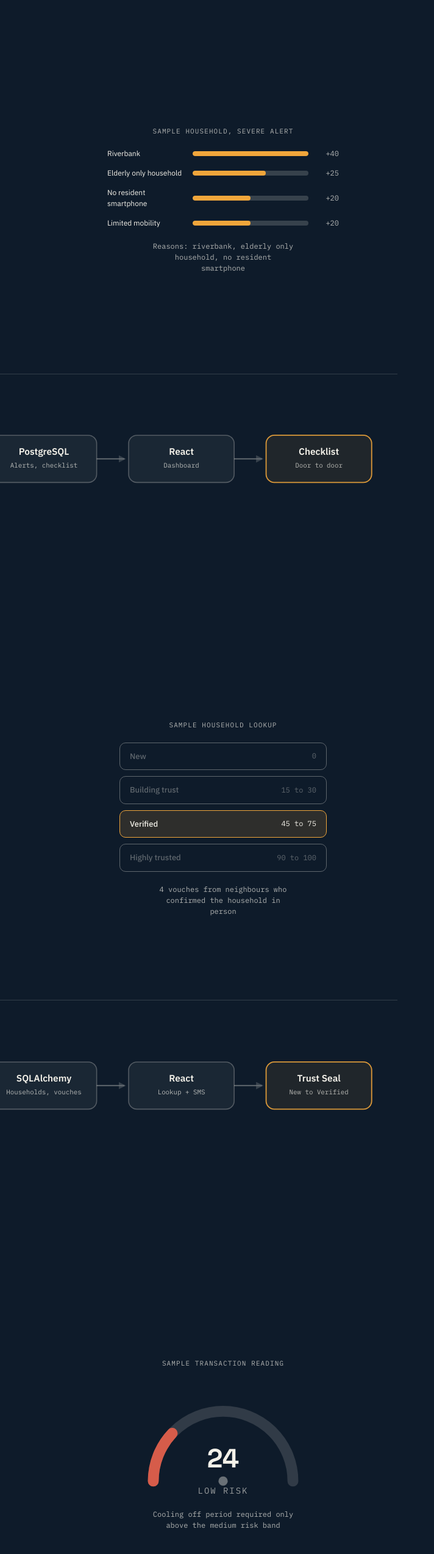
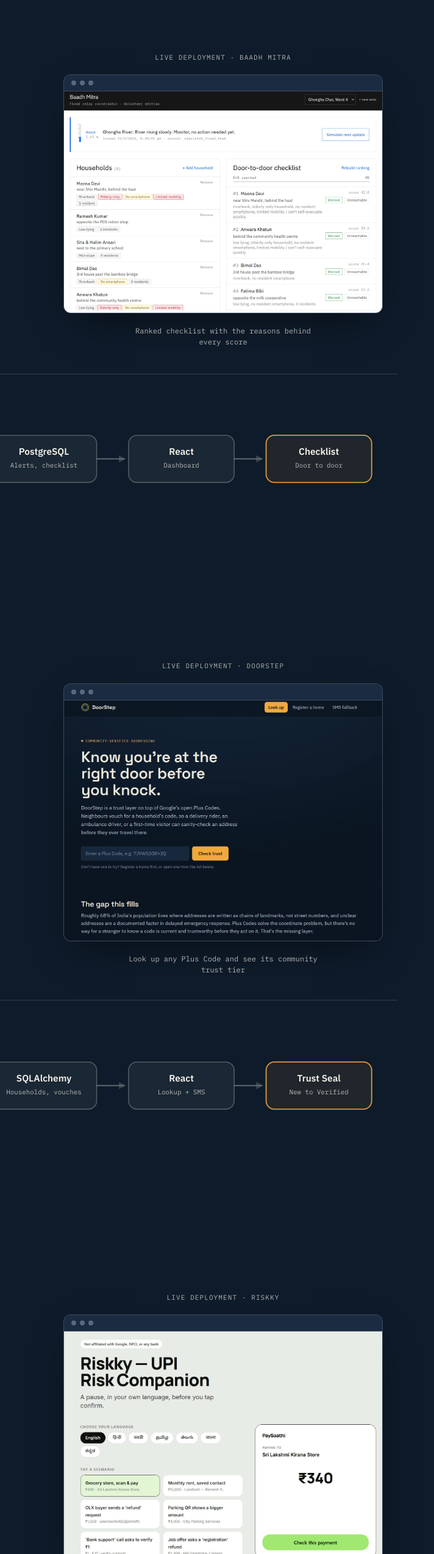
Before and after one commit to Pavitra-dev24/Pavitra-dev24.github.io, a plain HTML site: page index.html in a window 1280 px wide. Shown: the part 3720-6269 px from the top of the page at 61% size, 568-1280 px from the left. Drawn offline with Linux system fonts and the light colour scheme; animation ran at ten frames a second.

Commit message:
Stargaze

```diff
--- a/index.html
+++ b/index.html
@@ -279,15 +279,13 @@
         </div>
         <p class="project-disclaimer">Modeled on Google Flood Hub's public severity levels. Not affiliated with Google.</p>
       </div>
-      <div class="project-visual reveal" aria-hidden="true">
-        <p class="visual-caption">Sample household, severe alert</p>
-        <div class="bars">
-          <div class="bar-row"><span>Riverbank</span><div class="bar-track"><div class="bar-fill" data-w="100"></div></div><span class="bar-val">+40</span></div>
-          <div class="bar-row"><span>Elderly only household</span><div class="bar-track"><div class="bar-fill" data-w="63"></div></div><span class="bar-val">+25</span></div>
-          <div class="bar-row"><span>No resident smartphone</span><div class="bar-track"><div class="bar-fill" data-w="50"></div></div><span class="bar-val">+20</span></div>
-          <div class="bar-row"><span>Limited mobility</span><div class="bar-track"><div class="bar-fill" data-w="50"></div></div><span class="bar-val">+20</span></div>
-        </div>
-        <p class="visual-foot">Reasons: riverbank, elderly only household, no resident smartphone</p>
+      <div class="project-visual reveal">
+        <p class="visual-caption">Live deployment · Baadh Mitra</p>
+        <a class="shot-frame" href="https://baadh-mitra.vercel.app/" target="_blank" rel="noopener" aria-label="Open the live Baadh Mitra app in a new tab">
+          <span class="shot-bar" aria-hidden="true"><i></i><i></i><i></i></span>
+          <img src="assets/screenshots/baadh-mitra.webp" width="1400" height="973" loading="lazy" decoding="async" alt="Baadh Mitra dashboard for Ghongha Char, Ward 4: a Watch level flood alert at the top, a household roster on the left, and a ranked door-to-door checklist on the right with a score and the reasons behind each household's rank.">
+        </a>
+        <p class="visual-foot">Ranked checklist with the reasons behind every score</p>
       </div>
       </div>
       <div class="project-flow-wrap">
@@ -330,15 +328,13 @@
     <!-- Project 2: DoorStep -->
     <article class="project project-dark">
       <div class="project-inner">
-      <div class="project-visual reveal order-first" aria-hidden="true">
-        <p class="visual-caption">Sample household lookup</p>
-        <div class="ladder">
-          <div class="ladder-step" data-active="false"><span>New</span><em>0</em></div>
-          <div class="ladder-step" data-active="false"><span>Building trust</span><em>15 to 30</em></div>
-          <div class="ladder-step" data-active="true"><span>Verified</span><em>45 to 75</em></div>
-          <div class="ladder-step" data-active="false"><span>Highly trusted</span><em>90 to 100</em></div>
-        </div>
-        <p class="visual-foot">4 vouches from neighbours who confirmed the household in person</p>
+      <div class="project-visual reveal order-first">
+        <p class="visual-caption">Live deployment · DoorStep</p>
+        <a class="shot-frame" href="https://doorstep-trust-network.vercel.app/" target="_blank" rel="noopener" aria-label="Open the live DoorStep app in a new tab">
+          <span class="shot-bar" aria-hidden="true"><i></i><i></i><i></i></span>
+          <img src="assets/screenshots/doorstep.webp" width="1400" height="1059" loading="lazy" decoding="async" alt="DoorStep landing page: the headline 'Know you're at the right door before you knock', a Plus Code input with a Check trust button, and a short note on why community-verified addressing matters in India.">
+        </a>
+        <p class="visual-foot">Look up any Plus Code and see its community trust tier</p>
       </div>
       <div class="project-info reveal">
         <p class="project-index">02 / Address trust</p>
@@ -420,16 +416,13 @@
         </div>
         <p class="project-disclaimer">Classifier trained on synthetic data, disclosed in the code. No real payments are processed.</p>
       </div>
-      <div class="project-visual reveal" aria-hidden="true">
-        <p class="visual-caption">Sample transaction reading</p>
-        <svg viewBox="0 0 220 150" class="risk-gauge">
-          <path d="M20 130 A90 90 0 0 1 200 130" class="gauge-track-arc"/>
-          <path d="M20 130 A90 90 0 0 1 200 130" class="gauge-fill-arc" data-offset="215" pathLength="283"/>
-          <circle cx="110" cy="130" r="6" class="gauge-hub"/>
-          <text x="110" y="112" class="gauge-num" text-anchor="middle">24</text>
-          <text x="110" y="132" class="gauge-cap" text-anchor="middle" dy="14">LOW RISK</text>
-        </svg>
-        <p class="visual-foot">Cooling off period required only above the medium risk band</p>
+      <div class="project-visual reveal">
+        <p class="visual-caption">Live deployment · Riskky</p>
+        <a class="shot-frame" href="https://upi-risk-companion.vercel.app/" target="_blank" rel="noopener" aria-label="Open the live Riskky app in a new tab">
+          <span class="shot-bar" aria-hidden="true"><i></i><i></i><i></i></span>
+          <img src="assets/screenshots/riskky.webp" width="1400" height="1013" loading="lazy" decoding="async" alt="Riskky UPI Risk Companion: a language picker for seven Indian languages, six fraud scenarios such as a fake refund request and a bank support call, and a mock payment screen with a Check this payment button.">
+        </a>
+        <p class="visual-foot">Pick a language and a scenario, then check the payment</p>
       </div>
       </div>
       <div class="project-flow-wrap">
@@ -468,16 +461,13 @@
     <!-- Project 4: Trustly -->
     <article class="project project-dark">
       <div class="project-inner">
-      <div class="project-visual reveal order-first" aria-hidden="true">
-        <p class="visual-caption">Sample review batch</p>
-        <svg viewBox="0 0 220 150" class="risk-gauge">
-          <path d="M20 130 A90 90 0 0 1 200 130" class="gauge-track-arc"/>
-          <path d="M20 130 A90 90 0 0 1 200 130" class="gauge-fill-arc trust-fill" data-offset="51" pathLength="283"/>
-          <circle cx="110" cy="130" r="6" class="gauge-hub"/>
-          <text x="110" y="112" class="gauge-num" text-anchor="middle">82</text>
-          <text x="110" y="132" class="gauge-cap" text-anchor="middle" dy="14">CLEAN</text>
-        </svg>
-        <p class="visual-foot">Score of 80 or above reads as Clean, 55 to 79 as Mixed, below 55 as Flagged</p>
+      <div class="project-visual reveal order-first">
+        <p class="visual-caption">Live deployment · Trustly</p>
+        <a class="shot-frame" href="https://neighbourhood-trust-score.vercel.app/" target="_blank" rel="noopener" aria-label="Open the live Trustly app in a new tab">
+          <span class="shot-bar" aria-hidden="true"><i></i><i></i><i></i></span>
+          <img src="assets/screenshots/trustly.webp" width="1204" height="1143" loading="lazy" decoding="async" alt="Trustly Neighbourhood Trust Score survey form: optional business name, address and Google rating fields, followed by review entries with a star rating, reviewer name, date and pasted review text.">
+        </a>
+        <p class="visual-foot">Paste in reviews and get a transparent second reading</p>
       </div>
       <div class="project-info reveal">
         <p class="project-index">04 / Review integrity</p>
--- a/styles.css
+++ b/styles.css
@@ -474,3 +474,19 @@
 .experience { background: radial-gradient(45% 40% at 94% 50%, rgba(240, 166, 59, 0.08), transparent 100%), var(--ink); }
 .skills     { background: radial-gradient(45% 40% at 94% 50%, rgba(150, 110, 220, 0.11), transparent 100%), var(--ink); }
 .contact    { background: radial-gradient(50% 42% at 50% 50%, rgba(240, 166, 59, 0.10), transparent 100%), var(--ink); }
+
+/* ---------- live deployment screenshots ---------- */
+.shot-frame {
+  display: block; width: 100%; max-width: 560px;
+  border-radius: 12px; overflow: hidden;
+  border: 1px solid var(--line-on-ink);
+  background: var(--ink-soft);
+  box-shadow: 0 24px 60px -24px rgba(0, 0, 0, 0.6);
+  transition: transform 0.4s var(--ease), border-color 0.4s var(--ease);
+}
+.shot-frame:hover { transform: translateY(-4px); border-color: var(--signal); }
+.shot-bar { display: flex; gap: 6px; padding: 9px 12px; background: var(--ink-soft); border-bottom: 1px solid var(--line-on-ink); }
+.shot-bar i { width: 8px; height: 8px; border-radius: 50%; background: var(--text-on-ink-mute); opacity: 0.45; }
+.shot-frame img { display: block; width: 100%; height: auto; }
+.project-visual .visual-foot { max-width: 44ch; }
+@media (prefers-reduced-motion: reduce) { .shot-frame { transition: none; } .shot-frame:hover { transform: none; } }
```
Also changed, not shown: assets/screenshots/baadh-mitra.webp (added), assets/screenshots/doorstep.webp (added), assets/screenshots/riskky.webp (added), assets/screenshots/trustly.webp (added).
